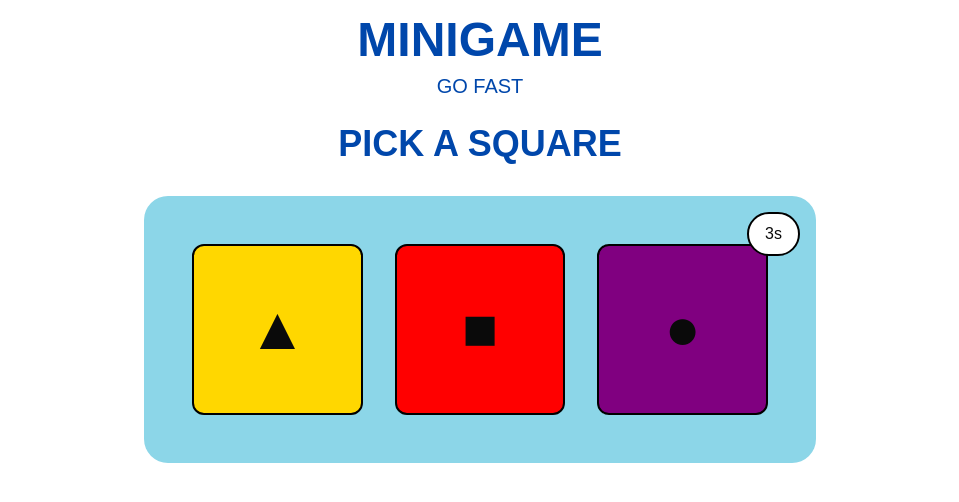
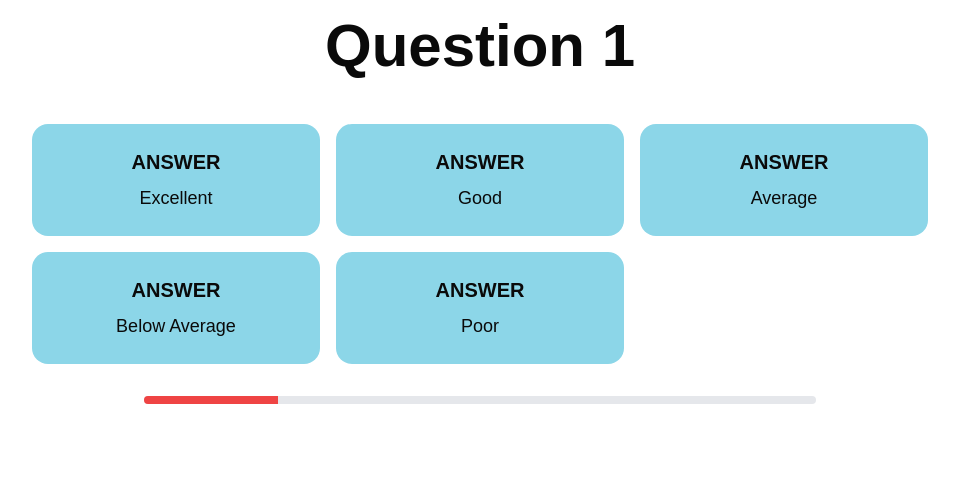
Before and after one commit to adryan0907/Feedback-Machine, a Next.js app: page / in a window 1280 px wide. Both pictures are taken after a click on the button "Start". Shown: the top 502 px of the page, without its empty margins (160-1119 px from the left). Built offline with nearby package versions, Linux system fonts and the light colour scheme.

Commit message:
Adryan minigame fix and user pixel limit

```diff
--- a/app/page.tsx
+++ b/app/page.tsx
@@ -22,6 +22,7 @@ export default function Home() {
 
   const handleStart = useCallback(() => {
     setGameStarted(true)
+    setShowQuestion(true)
   }, [])
 
   const handleGameComplete = useCallback((success: boolean) => {
@@ -48,7 +49,7 @@ export default function Home() {
 
   const handleRestart = useCallback(() => {
     setCurrentQuestionIndex(0)
-    setShowQuestion(false)
+    setShowQuestion(true)
     setGamesCompleted(0)
     setAnswers([])
     setGameStarted(false)
@@ -76,12 +77,14 @@ export default function Home() {
                 question={questions[currentQuestionIndex].question}
                 options={questions[currentQuestionIndex].options}
                 onAnswer={handleAnswer}
+                currentQuestion={currentQuestionIndex}
+                totalQuestions={TOTAL_QUESTIONS}
               />
             )}
             {gameStarted && !showEndMessage && !showQuestion && (
               <MicrogameContainer
                 onGameComplete={handleGameComplete}
-                playedGames={playedGames}
+                playedGames={playedGames.length === 0 ? [] : playedGames}
               />
             )}
             {showEndMessage && (
--- a/app/utils/questions.ts
+++ b/app/utils/questions.ts
@@ -1,6 +1,6 @@
 export interface Question {
-  question: string
-  options: string[]
+  question: string;
+  options: string[];
 }
 
 export const questions: Question[] = [
@@ -24,4 +24,4 @@ export const questions: Question[] = [
     question: "What area do you think the university should improve the most?",
     options: ["Teaching quality", "Campus facilities", "Student support services", "Research opportunities", "Career guidance"]
   }
-]
+];
--- a/components/MicrogameContainer.tsx
+++ b/components/MicrogameContainer.tsx
@@ -2,6 +2,7 @@
 
 import React, { useState, useEffect } from 'react'
 import { motion } from 'framer-motion'
+import { Timer } from './Timer'
 
 interface MicrogameProps {
   onComplete: (success: boolean) => void
@@ -10,130 +11,13 @@ interface MicrogameProps {
 
 const microgames = [
   {
-    name: 'Shape Picker',
-    component: ({ onComplete, timeLimit }: MicrogameProps) => {
-      const [timeLeft, setTimeLeft] = useState(timeLimit)
-      const [round, setRound] = useState(0)
-      const shapes = [
-        { type: 'triangle', color: '#FFD700', icon: '▲' },
-        { type: 'square', color: '#FF0000', icon: '■' },
-        { type: 'circle', color: '#800080', icon: '●' }
-      ]
-      const [targetShape, setTargetShape] = useState(shapes[Math.floor(Math.random() * shapes.length)])
-
-      useEffect(() => {
-        const timer = setInterval(() => {
-          setTimeLeft((prev) => {
-            if (prev <= 0) {
-              clearInterval(timer)
-              onComplete(false)
-              return 0
-            }
-            return prev - 0.1
-          })
-        }, 100)
-        return () => clearInterval(timer)
-      }, [onComplete])
-
-      const handleShapeClick = (shape: typeof shapes[0]) => {
-        if (shape.type === targetShape.type) {
-          if (round < 2) {
-            setRound(round + 1)
-            setTargetShape(shapes[Math.floor(Math.random() * shapes.length)])
-            setTimeLeft(timeLimit)
-          } else {
-            onComplete(true)
-          }
-        } else {
-          onComplete(false)
-        }
-      }
-
-      return (
-        <div className="flex flex-col items-center w-full max-w-2xl mx-auto">
-          <h1 className="text-[#0047AB] text-5xl font-bold mb-2">MINIGAME</h1>
-          <p className="text-[#0047AB] text-xl mb-6">GO FAST</p>
-          <h2 className="text-[#0047AB] text-4xl font-bold mb-8">PICK A {targetShape.type.toUpperCase()}</h2>
-
-          <div className="bg-[#8CD6E8] w-full rounded-3xl p-12 relative">
-            <div className="absolute top-4 right-4 bg-white px-4 py-2 rounded-full border-2 border-black">
-              {Math.ceil(timeLeft)}s
-            </div>
-            <div className="grid grid-cols-3 gap-8">
-              {shapes.map((shape, index) => (
-                <motion.button
-                  key={index}
-                  className="w-full aspect-square flex items-center justify-center text-6xl"
-                  onClick={() => handleShapeClick(shape)}
-                  whileHover={{ scale: 1.05 }}
-                  whileTap={{ scale: 0.95 }}
-                  style={{ backgroundColor: shape.color, border: '2px solid black', borderRadius: '12px' }}
-                >
-                  {shape.icon}
-                </motion.button>
-              ))}
-            </div>
-          </div>
-        </div>
-      )
-    }
-  },
-  {
-    name: 'Fast Clicker',
-    component: ({ onComplete, timeLimit }: MicrogameProps) => {
-      const [clicks, setClicks] = useState(0)
-      const [timeLeft, setTimeLeft] = useState(timeLimit)
-      const target = 15
-
-      useEffect(() => {
-        const timer = setInterval(() => {
-          setTimeLeft((prev) => {
-            if (prev <= 0) {
-              clearInterval(timer)
-              onComplete(clicks >= target)
-              return 0
-            }
-            return prev - 0.1
-          })
-        }, 100)
-        return () => clearInterval(timer)
-      }, [clicks, onComplete])
-
-      return (
-        <div className="flex flex-col items-center w-full max-w-2xl mx-auto">
-          <h1 className="text-[#0047AB] text-5xl font-bold mb-2">MINIGAME</h1>
-          <p className="text-[#0047AB] text-xl mb-6">GO FAST</p>
-          <h2 className="text-[#0047AB] text-4xl font-bold mb-8">CLICK FAST</h2>
-
-          <div className="relative">
-            <div className="absolute -top-4 right-0 bg-white px-4 py-2 rounded-full border-2 border-black">
-              {Math.ceil(timeLeft)}s
-            </div>
-            <motion.button
-              className="w-64 h-64 rounded-full bg-[#8CD6E8] border-2 border-black flex items-center justify-center text-white text-2xl font-bold mb-8"
-              onClick={() => setClicks(c => c + 1)}
-              whileHover={{ scale: 1.05 }}
-              whileTap={{ scale: 0.95 }}
-            >
-              CLICK
-            </motion.button>
-          </div>
-
-          <div className="text-[#0047AB] text-4xl font-bold">
-            {clicks} / {target}
-          </div>
-        </div>
-      )
-    }
-  },
-  {
     name: 'Obstacle Jump',
     component: ({ onComplete, timeLimit }: MicrogameProps) => {
       const [isJumping, setIsJumping] = useState(false)
       const [obstaclePosition, setObstaclePosition] = useState(100)
       const [timeLeft, setTimeLeft] = useState(timeLimit)
       const [gameOver, setGameOver] = useState(false)
-      const [row, setRow] = useState(1) // Track current row
+      const [row, setRow] = useState(1)
 
       useEffect(() => {
         const jumpTimer = setInterval(() => {
@@ -146,7 +30,7 @@ const microgames = [
           if (!gameOver) {
             setObstaclePosition((prev) => {
               if (prev <= -20) {
-                setRow(current => current === 1 ? 2 : 1) // Switch rows
+                setRow(current => current === 1 ? 2 : 1)
                 return 100
               }
               return prev - 2
@@ -163,7 +47,7 @@ const microgames = [
                 onComplete(true)
                 return 0
               }
-              return prev - 0.1
+              return Math.max(0, prev - 0.1)
             })
           }
         }, 100)
@@ -189,11 +73,8 @@ const microgames = [
           <h2 className="text-[#0047AB] text-4xl font-bold mb-8">JUMP TO SURVIVE</h2>
 
           <div className="bg-[#8CD6E8] w-full rounded-3xl p-8 relative">
-            <div className="absolute top-4 right-4 bg-white px-4 py-2 rounded-full border-2 border-black">
-              {Math.ceil(timeLeft)}s
-            </div>
+            <Timer timeLeft={timeLeft} maxTime={timeLimit} />
             <div className="w-full h-64 bg-white rounded-xl relative overflow-hidden">
-              {/* First Row */}
               <div className="absolute bottom-32 w-full h-1 bg-black" />
               <motion.div
                 className="absolute bottom-[129px] left-16"
@@ -207,7 +88,6 @@ const microgames = [
                 </div>
               </motion.div>
 
-              {/* Second Row */}
               <div className="absolute bottom-0 w-full h-1 bg-black" />
               <motion.div
                 className="absolute bottom-1 left-16"
@@ -221,7 +101,6 @@ const microgames = [
                 </div>
               </motion.div>
 
-              {/* Obstacles */}
               <motion.div
                 className="absolute"
                 style={{
@@ -235,7 +114,6 @@ const microgames = [
                 </div>
               </motion.div>
 
-              {/* Desk with computer - both rows */}
               <div className="absolute bottom-1 right-8">
                 <div className="w-20 h-12 bg-gray-800 rounded-sm relative">
                   <div className="absolute top-0 w-12 h-8 bg-blue-400 rounded-sm left-4" />
@@ -261,7 +139,145 @@ const microgames = [
         </div>
       )
     }
-  }
+  },
+  {
+    name: 'Fast Clicker',
+    component: ({ onComplete, timeLimit }: MicrogameProps) => {
+      const [clicks, setClicks] = useState(0)
+      const [timeLeft, setTimeLeft] = useState(timeLimit)
+      const [circleSize, setCircleSize] = useState(200)
+      const [circlePosition, setCirclePosition] = useState({ x: 50, y: 50 })
+      const [showTransition, setShowTransition] = useState(false)
+      const target = 5
+      const minSize = 40
+
+      useEffect(() => {
+        const timer = setInterval(() => {
+          setTimeLeft((prev) => {
+            if (prev <= 0) {
+              clearInterval(timer)
+              setShowTransition(true)
+              setTimeout(() => onComplete(clicks >= target), 3000)
+              return 0
+            }
+            return Math.max(0, prev - 0.1)
+          })
+        }, 100)
+        return () => clearInterval(timer)
+      }, [clicks, onComplete, target])
+
+      const handleClick = () => {
+        setClicks(c => c + 1)
+        setCircleSize(prev => Math.max(minSize, prev - 20))
+        setCirclePosition({
+          x: Math.random() * (100 - (circleSize / 3)),
+          y: Math.random() * (100 - (circleSize / 3))
+        })
+        if (clicks + 1 >= target) {
+          setShowTransition(true)
+          setTimeout(() => onComplete(true), 3000)
+        }
+      }
+
+      return (
+        <div className="flex flex-col items-center w-full max-w-2xl mx-auto">
+          <h1 className="text-[#0047AB] text-5xl font-bold mb-2">MINIGAME</h1>
+          <p className="text-[#0047AB] text-xl mb-6">GO FAST</p>
+          <h2 className="text-[#0047AB] text-4xl font-bold mb-8">CLICK FAST</h2>
+
+          <div className="relative w-full h-96 bg-[#8CD6E8] rounded-3xl">
+            <Timer timeLeft={timeLeft} maxTime={timeLimit} />
+            <motion.button
+              className="absolute rounded-full bg-[#FF6B6B] border-4 border-white flex items-center justify-center text-white text-2xl font-bold shadow-lg"
+              style={{
+                width: `${circleSize}px`,
+                height: `${circleSize}px`,
+                left: `${circlePosition.x}%`,
+                top: `${circlePosition.y}%`,
+                transform: 'translate(-50%, -50%)'
+              }}
+              onClick={handleClick}
+              whileHover={{ scale: 1.05 }}
+              whileTap={{ scale: 0.95 }}
+            >
+              Click!
+            </motion.button>
+            <div className="absolute bottom-4 left-1/2 transform -translate-x-1/2 text-white text-4xl font-bold">
+              {clicks} / {target}
+            </div>
+          </div>
+          {showTransition && (
+            <div className="absolute inset-0 bg-black bg-opacity-50 flex items-center justify-center">
+              <div className="bg-white p-8 rounded-xl text-center">
+                <h3 className="text-2xl font-bold mb-4">Great job!</h3>
+                <p className="text-xl">Get ready for the next question...</p>
+              </div>
+            </div>
+          )}
+        </div>
+      )
+    }
+  },
+  {
+    name: 'Shape Picker',
+    component: ({ onComplete, timeLimit }: MicrogameProps) => {
+      const [timeLeft, setTimeLeft] = useState(timeLimit)
+      const shapes = [
+        { type: 'triangle', color: '#FFD700', icon: '▲' },
+        { type: 'square', color: '#FF0000', icon: '■' },
+        { type: 'circle', color: '#800080', icon: '●' }
+      ]
+      const [targetShape, setTargetShape] = useState(shapes[Math.floor(Math.random() * shapes.length)])
+
+      useEffect(() => {
+        const timer = setInterval(() => {
+          setTimeLeft((prev) => {
+            if (prev <= 0) {
+              clearInterval(timer)
+              onComplete(false)
+              return 0
+            }
+            return Math.max(0, prev - 0.1)
+          })
+        }, 100)
+        return () => clearInterval(timer)
+      }, [onComplete])
+
+      const handleShapeClick = (shape: typeof shapes[0]) => {
+        if (shape.type === targetShape.type) {
+          onComplete(true)
+        } else {
+          onComplete(false)
+        }
+      }
+
+      return (
+        <div className="flex flex-col items-center w-full max-w-2xl mx-auto">
+          <h1 className="text-[#0047AB] text-5xl font-bold mb-2">MINIGAME</h1>
+          <p className="text-[#0047AB] text-xl mb-6">GO FAST</p>
+          <h2 className="text-[#0047AB] text-4xl font-bold mb-8">PICK A {targetShape.type.toUpperCase()}</h2>
+
+          <div className="bg-[#8CD6E8] w-full rounded-3xl p-12 relative">
+            <Timer timeLeft={timeLeft} maxTime={timeLimit} />
+            <div className="grid grid-cols-3 gap-8">
+              {shapes.map((shape, index) => (
+                <motion.button
+                  key={index}
+                  className="w-full aspect-square flex items-center justify-center text-6xl"
+                  onClick={() => handleShapeClick(shape)}
+                  whileHover={{ scale: 1.05 }}
+                  whileTap={{ scale: 0.95 }}
+                  style={{ backgroundColor: shape.color, border: '2px solid black', borderRadius: '12px' }}
+                >
+                  {shape.icon}
+                </motion.button>
+              ))}
+            </div>
+          </div>
+        </div>
+      )
+    }
+  },
 ]
 
 interface MicrogameContainerProps {
@@ -279,7 +295,8 @@ export function MicrogameContainer({ onGameComplete, playedGames }: MicrogameCon
   }, [playedGames])
 
   const CurrentGame = microgames[currentGame].component
-  return <CurrentGame onComplete={onGameComplete} timeLimit={timeLimit} />
+  const onComplete = (success: boolean) => onGameComplete(success)
+  return <CurrentGame onComplete={onComplete} timeLimit={timeLimit} />
 }
 
 export { microgames }
--- a/components/QuestionCard.tsx
+++ b/components/QuestionCard.tsx
@@ -1,33 +1,55 @@
 import React from 'react'
+import { motion } from 'framer-motion'
 
 interface QuestionCardProps {
   question: string
   options: string[]
   onAnswer: (answer: string) => void
+  currentQuestion: number
+  totalQuestions: number
 }
 
-export function QuestionCard({ question, options, onAnswer }: QuestionCardProps) {
+export function QuestionCard({ question, options, onAnswer, currentQuestion, totalQuestions }: QuestionCardProps) {
+  const progress = ((currentQuestion + 1) / totalQuestions) * 100
+
   return (
-    <div className="flex flex-col items-center w-full max-w-2xl mx-auto">
-      <div className="inline-block px-6 py-2 mb-6 rounded-full border-2 border-black">
-        <span className="text-xl font-medium">Question</span>
+    <div className="flex flex-col items-center w-full max-w-4xl mx-auto">
+      <motion.h2
+        className="text-6xl font-bold mb-12 text-center"
+        initial={{ opacity: 0, y: 20 }}
+        animate={{ opacity: 1, y: 0 }}
+        transition={{ duration: 0.5 }}
+      >
+        Question {currentQuestion + 1}
+      </motion.h2>
+
+      <div className="grid grid-cols-1 md:grid-cols-2 lg:grid-cols-3 gap-4 w-full mb-8">
+        {options.map((option, index) => (
+          <motion.button
+            key={index}
+            onClick={() => onAnswer(option)}
+            className="group relative overflow-hidden"
+            initial={{ opacity: 0, y: 20 }}
+            animate={{ opacity: 1, y: 0 }}
+            transition={{ duration: 0.5, delay: index * 0.1 }}
+          >
+            <div className="bg-[#8CD6E8] rounded-2xl p-6 transform transition-transform group-hover:scale-105">
+              <h3 className="text-xl font-bold mb-2">ANSWER</h3>
+              <p className="text-lg">{option}</p>
+            </div>
+          </motion.button>
+        ))}
       </div>
 
-      <h2 className="text-3xl md:text-4xl font-bold mb-8 text-center">{question}</h2>
+      <div className="w-full max-w-2xl mx-auto relative h-2 bg-gray-200 rounded-full overflow-hidden">
+        <motion.div
+          className="absolute left-0 top-0 h-full bg-red-500"
+          initial={{ width: `${(currentQuestion / totalQuestions) * 100}%` }}
+          animate={{ width: `${progress}%` }}
+          transition={{ duration: 0.5 }}
+        />
+      </div>
 
-      <div className="w-full bg-[#8CD6E8] rounded-3xl p-8">
-        <div className="flex flex-col space-y-4">
-          {options.map((option, index) => (
-            <button
-              key={index}
-              onClick={() => onAnswer(option)}
-              className="w-full bg-white hover:bg-gray-50 text-black text-lg px-6 py-4 rounded-full border-2 border-black transition-all duration-200 hover:scale-105"
-            >
-              {option}
-            </button>
-          ))}
-        </div>
-      </div>
     </div>
   )
 }
--- /dev/null
+++ b/components/Timer.tsx
@@ -0,0 +1,57 @@
+import React from 'react'
+import { motion } from 'framer-motion'
+
+interface TimerProps {
+  timeLeft: number
+  maxTime: number
+}
+
+export function Timer({ timeLeft, maxTime }: TimerProps) {
+  const progress = (timeLeft / maxTime) * 100
+  const isLowTime = timeLeft <= maxTime * 0.3
+
+  return (
+    <div className="absolute top-4 right-4 flex items-center gap-2">
+      <div className="relative w-12 h-12">
+        <svg className="w-12 h-12 transform -rotate-90">
+          <circle
+            className="text-gray-200"
+            strokeWidth="4"
+            stroke="currentColor"
+            fill="transparent"
+            r="20"
+            cx="24"
+            cy="24"
+          />
+          <motion.circle
+            className={isLowTime ? "text-red-500" : "text-[#8CD6E8]"}
+            strokeWidth="4"
+            stroke="currentColor"
+            fill="transparent"
+            r="20"
+            cx="24"
+            cy="24"
+            style={{
+              strokeDasharray: "126",
+              strokeDashoffset: 126 - (126 * progress) / 100
+            }}
+          />
+        </svg>
+        <div className="absolute inset-0 flex items-center justify-center">
+          <motion.span
+            className={`text-lg font-bold ${isLowTime ? "text-red-500" : "text-[#0047AB]"}`}
+            animate={{ scale: isLowTime ? [1, 1.2, 1] : 1 }}
+            transition={{ duration: 0.5, repeat: isLowTime ? Infinity : 0 }}
+          >
+            {Math.ceil(timeLeft)}
+          </motion.span>
+        </div>
+      </div>
+      <div className="bg-white px-4 py-2 rounded-full border-2 border-black">
+        <span className={`font-bold ${isLowTime ? "text-red-500" : "text-[#0047AB]"}`}>
+          {isLowTime ? "Hurry!" : "Time"}
+        </span>
+      </div>
+    </div>
+  )
+}
--- a/package.json
+++ b/package.json
@@ -14,7 +14,7 @@
     "@radix-ui/react-toast": "^1.2.4",
     "class-variance-authority": "^0.7.1",
     "clsx": "^2.1.1",
-    "framer-motion": "^11.16.2",
+    "framer-motion": "^11.17.0",
     "lucide-react": "^0.469.0",
     "next": "14.2.16",
     "react": "^18.3.1",
```
Also changed, not shown: components/EndScreen.tsx (+12 -4 lines), components/PixelArt.tsx (+7 -5 lines), 1 other file (tests, documents, lock files or other folders).
